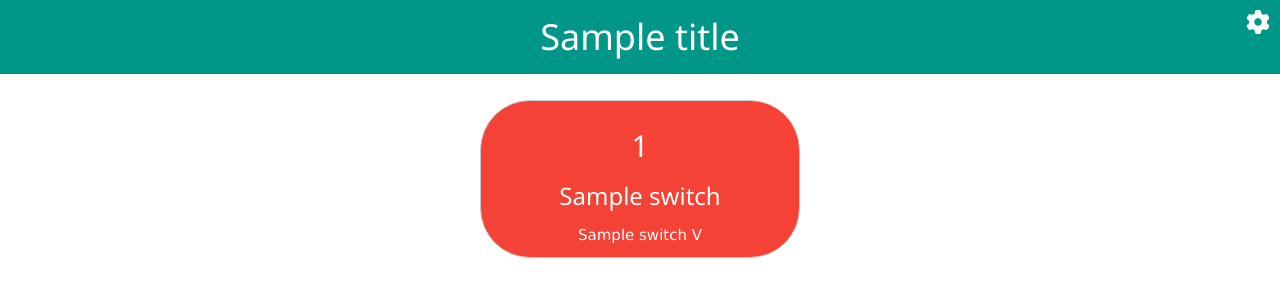
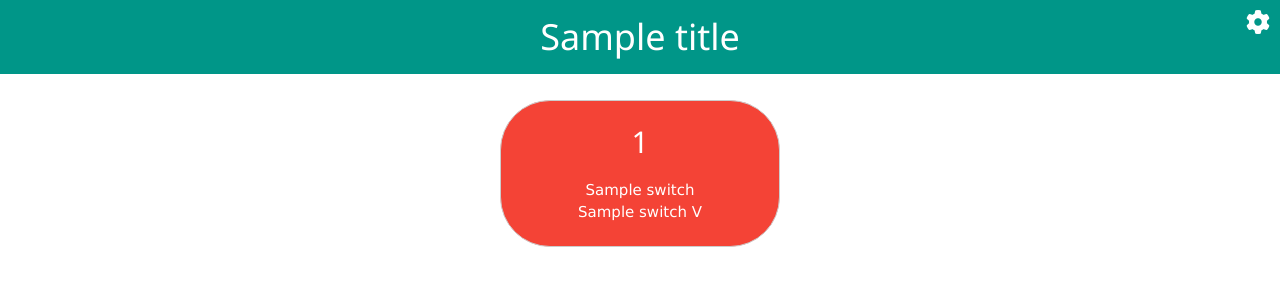
Before and after one commit to Gfiles/tuyaSwitchApi, a Python web app: template templates/index.html in a window 1280 px wide. Shown: the top 300 px of the page. Run offline with Jinja, Linux system fonts and the light colour scheme; the template is opened without the code that fills it: most values are stand-ins (such as "Sample title", 1, 10 or a date in 2020).

Commit message:
Changes html configuration

```diff
--- a/templates/index.html
+++ b/templates/index.html
@@ -9,10 +9,10 @@
         <style>
             .tuya-button {
                 margin: 10px;
-                min-width: 320px;
-                max-width: 320px;
+                min-width: 280px;
+                max-width: 50%;
                 text-align: center;
-                padding: 0.75em;
+                padding: 0.5em;
                 border: 1px solid #ccc;
                 border-radius: 50px;
                 cursor:pointer;
@@ -49,8 +49,8 @@
             {% endif %}
             " onclick="toggleSwitch('{{ switch[1] }}')">
                 <h2>{{ switch[0] }}</h2>
-                <h3>{{ switch[1] }}</h3>
-                {{ switch[3] }} V
+                <p>{{ switch[1] }}<br/>
+                {{ switch[3] }} V</p>
             </button>
             {% endfor %}
         </div>
```
Also changed, not shown: app.py (+9 -6 lines).
